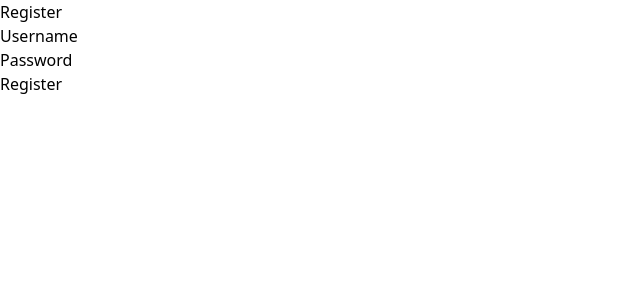
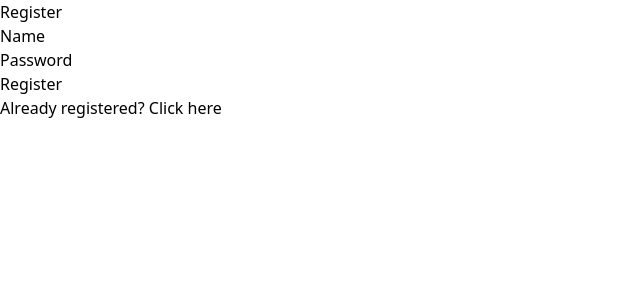
Before and after one commit to P47Parzival/Tango-Chatapp, a React (Vite) app in the folder Frontend/: page /register in a window 1280 px wide. Shown: the top 300 px of the page, without its empty margins (0-640 px from the left). Built offline with nearby package versions, Linux system fonts and the light colour scheme.

Commit message:
Update signuppage.jsx

```diff
--- a/Frontend/src/Pages/signuppage.jsx
+++ b/Frontend/src/Pages/signuppage.jsx
@@ -1,67 +1,9 @@
-// import React, { useState } from 'react';
-// import axios from 'axios';
-// import { Link } from 'react-router-dom';
-
-// const Login = ({ onLogin }) => {
-//     const [username, setUsername] = useState('');
-//     const [password, setPassword] = useState('');
-
-//     const handleSubmit = async (e) => {
-//         e.preventDefault();
-
-//         try {
-//             const response = await axios.post('http://localhost:5000/register', {
-//                 username,
-//                 password,
-//             });
-//             alert(response.data.message);
-//             onLogin(username); // Notify the parent component that the user has logged in
-//         } catch (err) {
-//             alert(err.response?.data?.message || 'Registration failed');
-//         }
-//     };
-
-//     return (
-//         <div className="flex justify-center items-center h-screen bg-gray-100">
-//             <form onSubmit={handleSubmit} className="bg-white p-6 rounded shadow-md">
-//                 <h2 className="text-2xl font-bold mb-4">Register</h2>
-//                 <div className="mb-4">
-//                     <label className="block text-sm font-medium mb-1">Username</label>
-//                     <input
-//                         type="text"
-//                         value={username}
-//                         onChange={(e) => setUsername(e.target.value)}
-//                         className="w-full p-2 border rounded"
-//                         required
-//                     />
-//                 </div>
-//                 <div className="mb-4">
-//                     <label className="block text-sm font-medium mb-1">Password</label>
-//                     <input
-//                         type="password"
-//                         value={password}
-//                         onChange={(e) => setPassword(e.target.value)}
-//                         className="w-full p-2 border rounded"
-//                         required
-//                     />
-//                 </div>
-//                 <Link to='/chat'>
-//                     <button type="submit" className="w-full bg-blue-500 text-white p-2 rounded">
-//                         Register
-//                     </button>
-//                 </Link>
-//             </form>
-//         </div>
-//     );
-// };
-
-// export default Login;
-
 import React, { useState } from 'react';
 import axios from 'axios';
 import { useNavigate } from 'react-router-dom';
+import { Link } from 'react-router-dom';
 
-const Login = ({ onLogin }) => {
+const Register = ({ onLogin }) => {
     const [username, setUsername] = useState('');
     const [password, setPassword] = useState('');
     const navigate = useNavigate();
@@ -87,7 +29,7 @@ const Login = ({ onLogin }) => {
             <form onSubmit={handleSubmit} className="bg-white p-6 rounded shadow-md">
                 <h2 className="text-2xl font-bold mb-4">Register</h2>
                 <div className="mb-4">
-                    <label className="block text-sm font-medium mb-1">Username</label>
+                    <label className="block text-sm font-medium mb-1">Name</label>
                     <input
                         type="text"
                         value={username}
@@ -109,9 +51,10 @@ const Login = ({ onLogin }) => {
                 <button type="submit" className="w-full bg-blue-500 text-white p-2 rounded">
                     Register
                 </button>
+                <p className='pt-2'>Already registered? <Link to="/login" className='text-blue-400'>Click here</Link></p>
             </form>
         </div>
     );
 };
 
-export default Login;
+export default Register;
```
